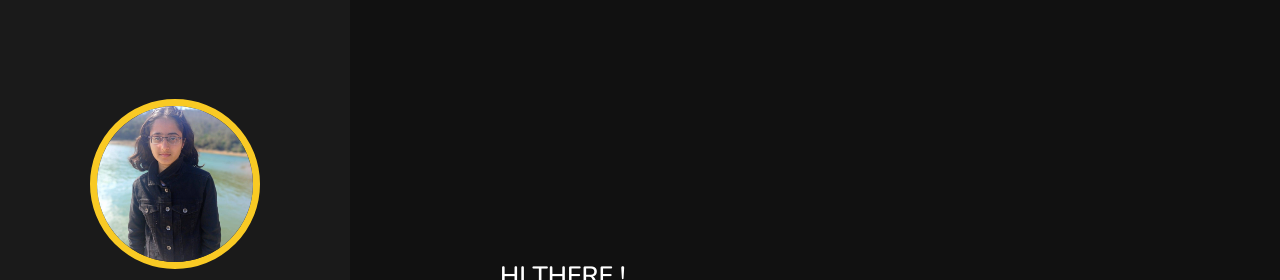
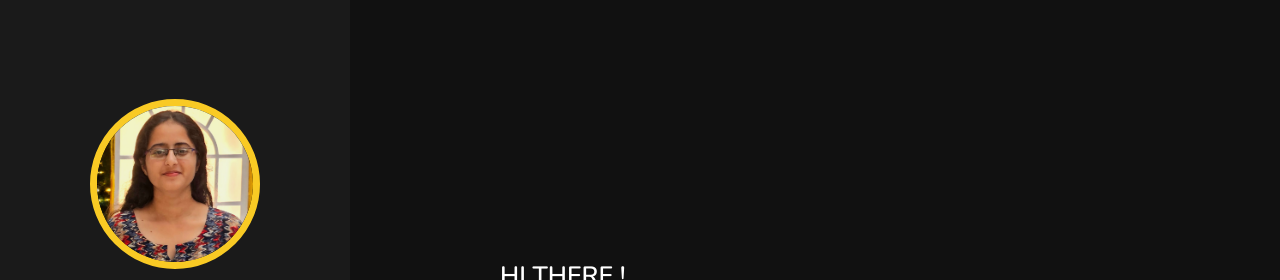
Before and after one commit to bruhathisp/portfolio, a plain HTML site: page index.html in a window 1280 px wide. Shown: the top 280 px of the page. Drawn offline with nearby package versions, Linux system fonts and the light colour scheme.

Commit message:
Update index.html

```diff
--- a/index.html
+++ b/index.html
@@ -18,7 +18,7 @@
 <!-- header section starts -->
 <header>
     <div class="user">
-        <img src="images/pic.png" alt="">
+        <img src="images/pic.jpeg" alt="">
         <h3 class="name">Bruhathi</h3>
         <p class="post">Aspiring Semiconductor Engineer</p>
     </div>
```
